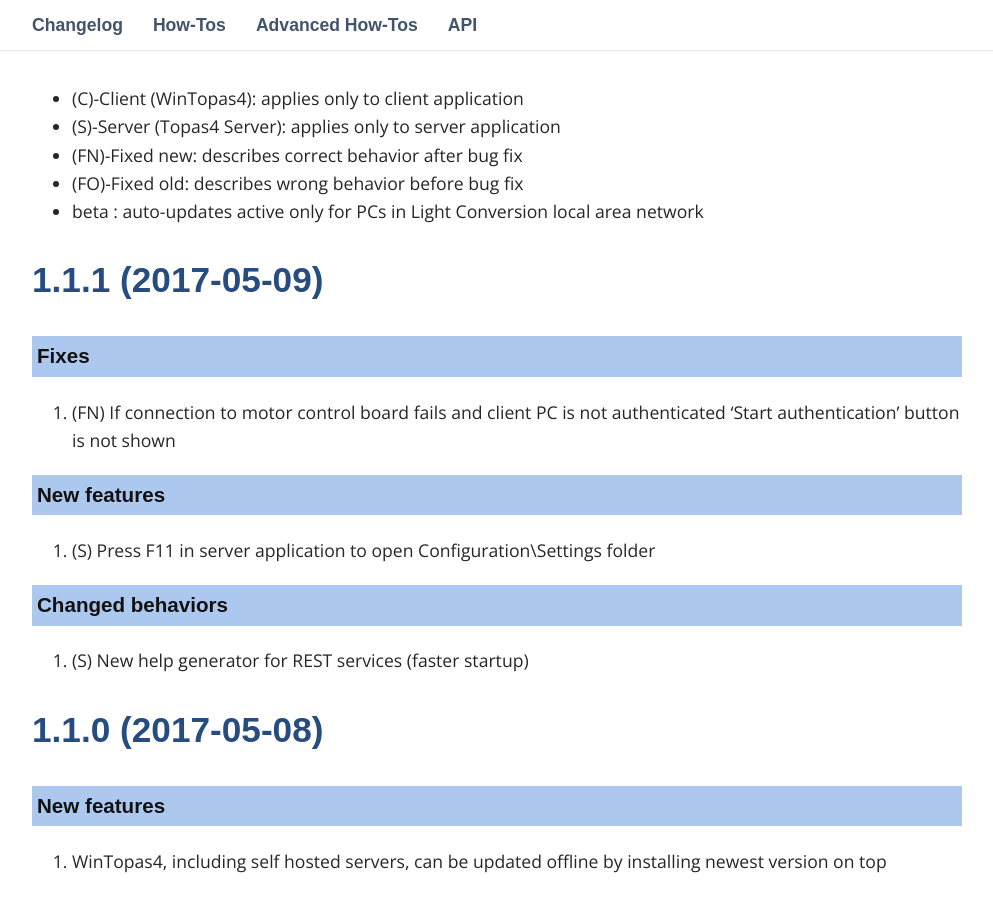
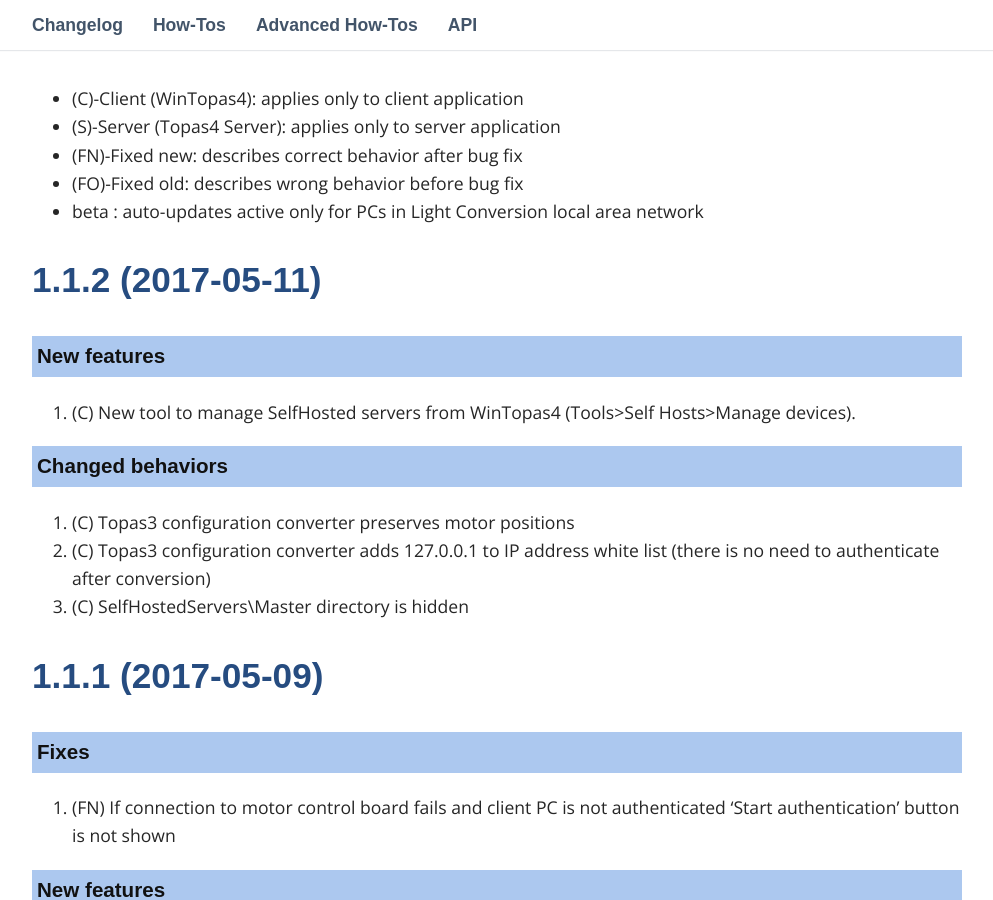
Before and after one commit to DomasM/Topas4InfoTemp00, a Jekyll site: the page built from _pages/03_changelog.md, in a window 1280 px wide and 900 px high, scrolled down 469 px. Shown: the whole window, without its empty margins (143-1136 px from the left). Built offline with Jekyll 4.4.1, drawn with Linux system fonts in a browser that asks for light colours; some web fonts are replaced; comment, search, counter and statistics services are not loaded.

Commit message:
1.1.2 release

```diff
--- a/_pages/03_changelog.md
+++ b/_pages/03_changelog.md
@@ -16,6 +16,21 @@
 * (FN)-Fixed new: describes correct behavior after bug fix
 * (FO)-Fixed old: describes wrong behavior before bug fix
 * beta : auto-updates active only for PCs in Light Conversion local area network
+
+
+
+## 1.1.2 (2017-05-11)
+
+
+### New features
+
+1. (C) New tool to manage SelfHosted servers from WinTopas4 (Tools>Self Hosts>Manage devices).
+
+### Changed behaviors
+
+1. (C) Topas3 configuration converter preserves motor positions
+1. (C) Topas3 configuration converter adds 127.0.0.1 to IP address white list (there is no need to authenticate after conversion)
+1. (C) SelfHostedServers\Master directory is hidden
 
 
 
```
